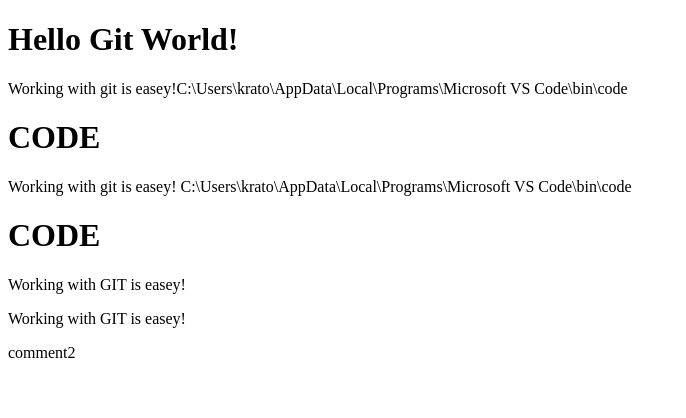
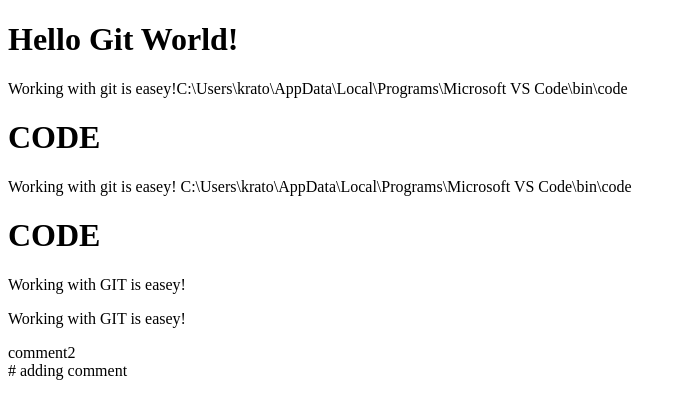
Before and after one commit to Kratos-Telelinker/GitGitHubMasterclass, a plain HTML site: page index.html in a window 1280 px wide. Shown: the whole page, without its empty margins (0-686 px from the left). Drawn offline with Linux system fonts and the light colour scheme.

Commit message:
Add comment to index.html before closing body tag

```diff
--- a/index.html
+++ b/index.html
@@ -19,5 +19,5 @@
             </div>
             <div>comment2</div>
         </body>
-
+# adding comment
     </html>
```
